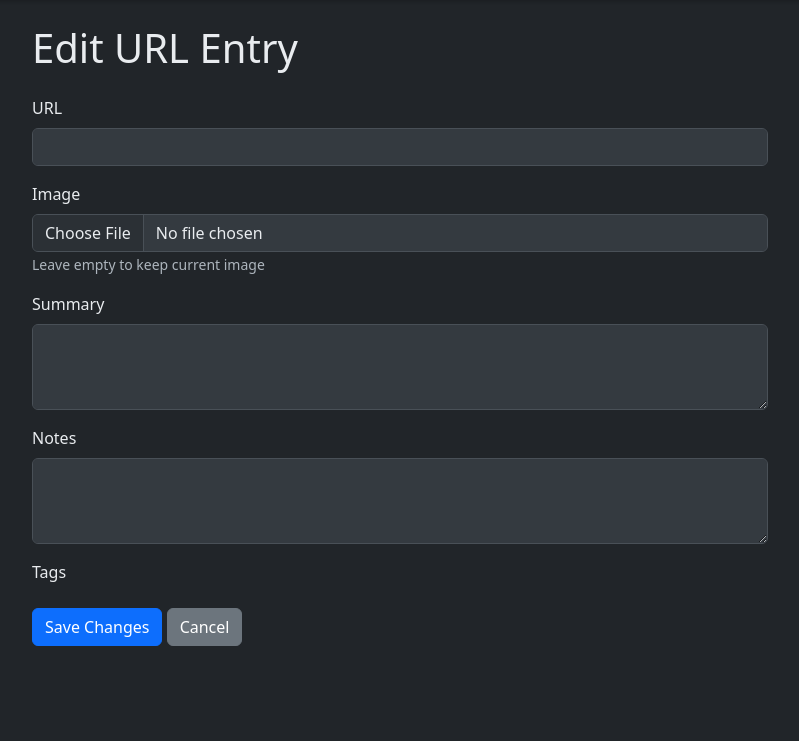
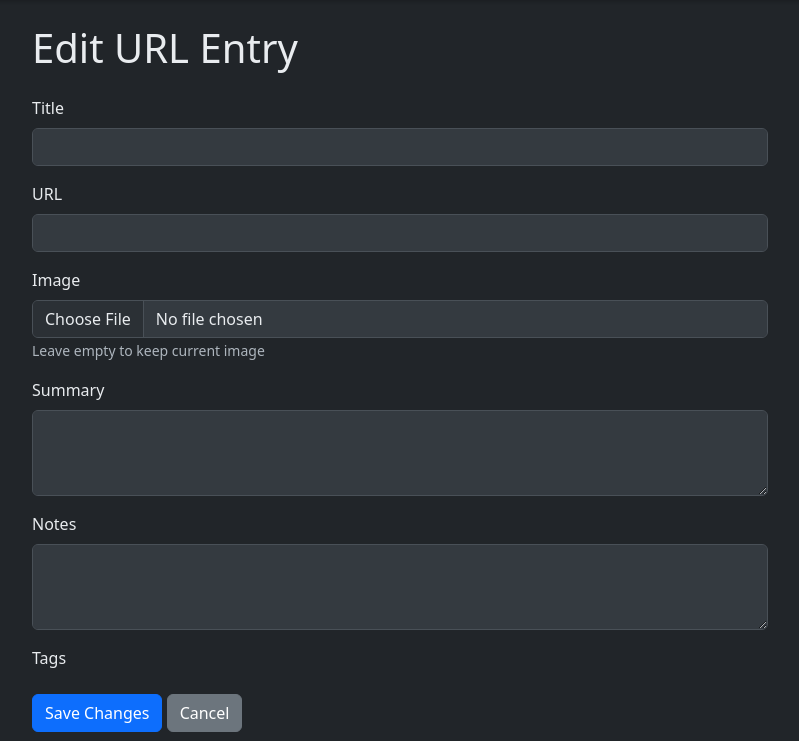
Before and after one commit to chhartmann/mypocket, a Flask app: template templates/edit.html in a window 1280 px wide. Shown: the part 59-800 px from the top of the page, without its empty margins (50-849 px from the left). Run offline with Flask 3, Linux system fonts and the light colour scheme; the template is opened without the code that fills it, so the values that code supplies are empty; some libraries are stand-ins or nearby versions.

Commit message:
feat: allow users to update URL title during edit, with form input for title

```diff
--- a/app.py
+++ b/app.py
@@ -330,8 +330,11 @@ def edit_url(id):
         return redirect(url_for('index'))
     if request.method == 'POST':
         new_url = request.form.get('url')
-        # Update title when URL changes
-        if new_url != url.url:
+        new_title = request.form.get('title')
+        # Update title when URL changes, or if user provided a new title
+        if new_title is not None and new_title.strip() != '':
+            url.title = new_title.strip()
+        else:
             url.title = fetch_webpage_title(new_url)
         url.url = new_url
         url.summary = request.form.get('summary')
--- a/templates/edit.html
+++ b/templates/edit.html
@@ -7,6 +7,10 @@
     <div class="col-md-8">
         <form method="POST" enctype="multipart/form-data">
             <input type="hidden" name="csrf_token" value="{{ csrf_token() }}">
+            <div class="mb-3">
+                <label for="title" class="form-label">Title</label>
+                <input type="text" class="form-control" id="title" name="title" value="{{ url.title }}">
+            </div>
             <div class="mb-3">
                 <label for="url" class="form-label">URL</label>
                 <input type="url" class="form-control" id="url" name="url" value="{{ url.url }}" required>
```
Also changed, not shown: tests/test_urls.py (+3 -0 lines).
